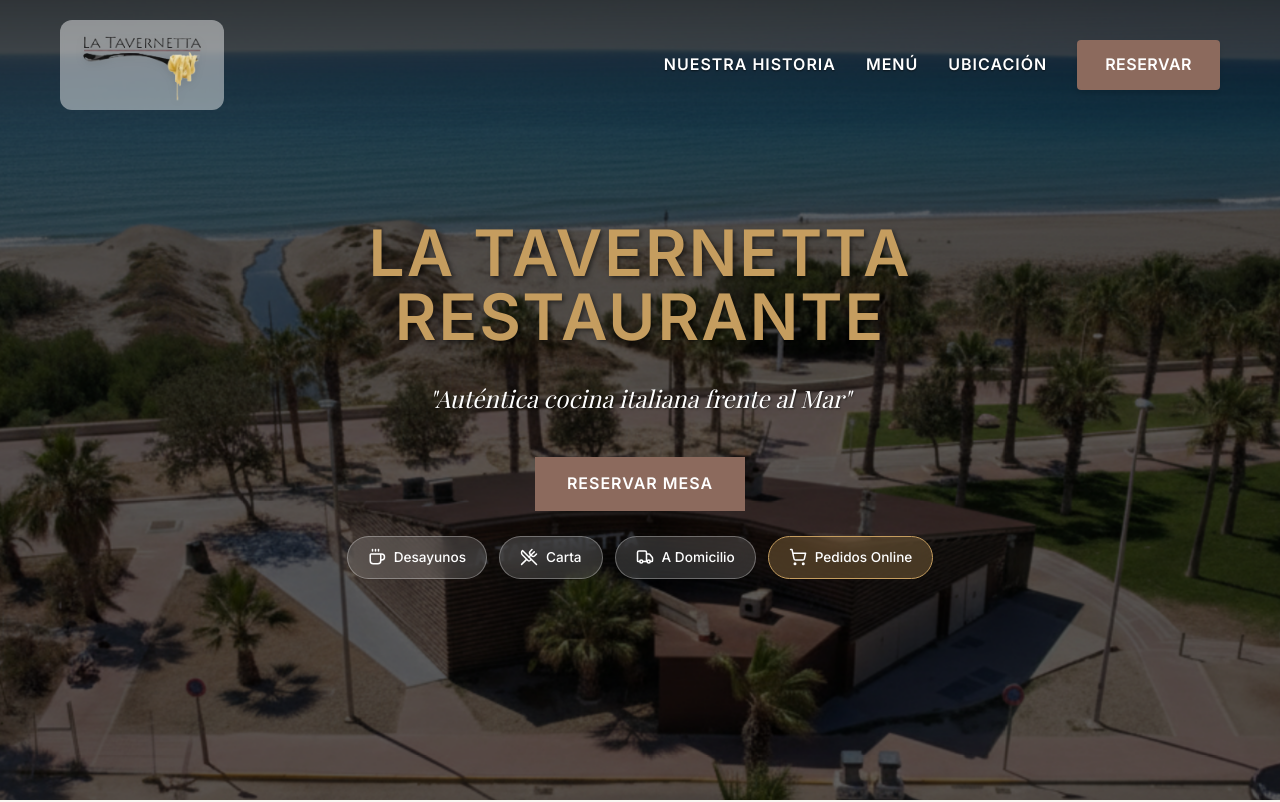
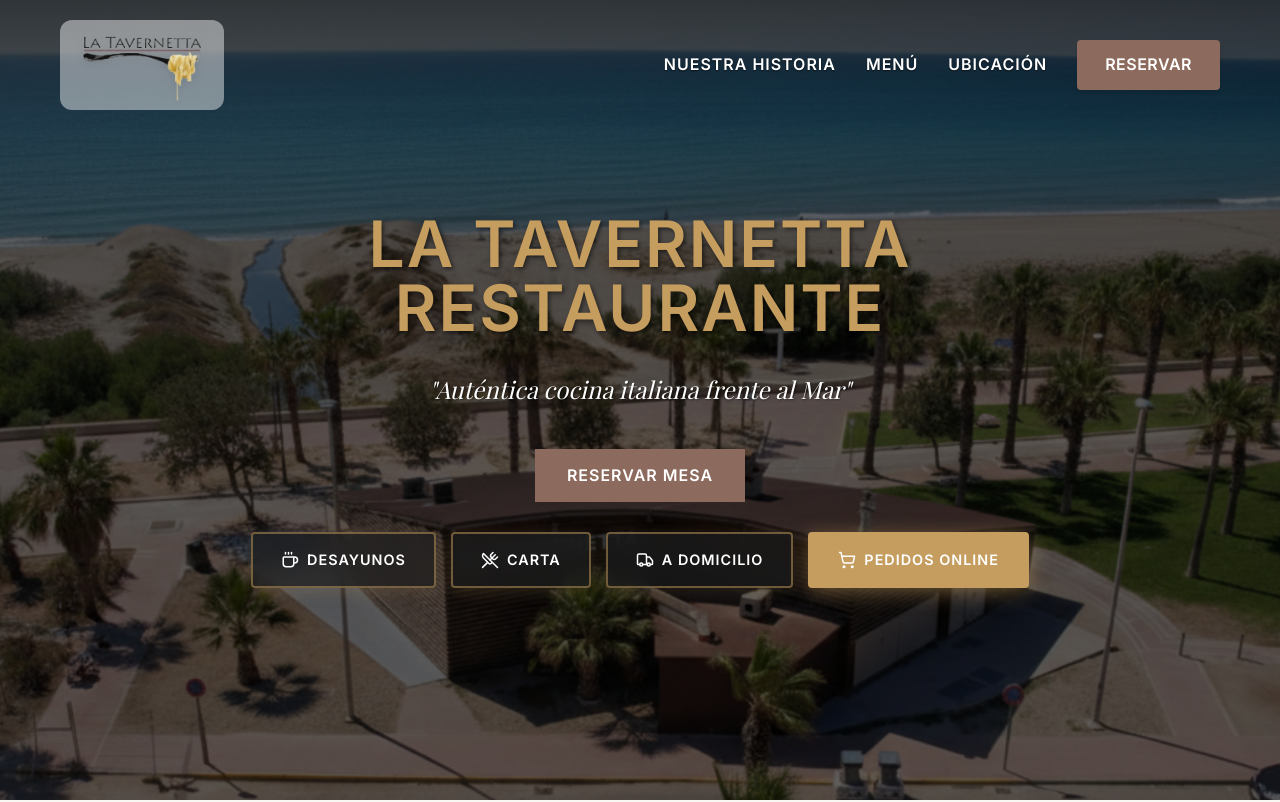
Before and after one commit to jmcabeo/landing_tavernetta, a React (Vite) app: page / in a window 1280 px wide. Shown: the top 802 px of the page. Built offline with nearby package versions, Linux system fonts and the light colour scheme; no server answers; the database is empty; a web font is replaced by a local one.

Commit message:
style(Hero): match menu buttons to primary button style with golden shadows

```diff
--- a/src/styles/Hero.css
+++ b/src/styles/Hero.css
@@ -161,42 +161,47 @@
 .hero-menu-buttons {
     display: flex;
     flex-wrap: wrap;
-    gap: 12px;
+    gap: 15px;
     justify-content: center;
-    margin-top: 25px;
+    margin-top: 30px;
 }
 
 .btn-secondary {
     display: inline-flex;
     align-items: center;
     gap: 8px;
-    padding: 10px 20px;
-    font-size: 0.85rem;
-    font-weight: 500;
-    background-color: rgba(255, 255, 255, 0.15);
+    padding: 14px 28px;
+    font-size: 0.9rem;
+    font-weight: 600;
+    background-color: rgba(30, 30, 30, 0.7);
     color: white;
-    border: 1px solid rgba(255, 255, 255, 0.3);
-    border-radius: 25px;
+    border: 2px solid rgba(197, 157, 95, 0.5);
+    border-radius: 4px;
     text-decoration: none;
     backdrop-filter: blur(10px);
     transition: all 0.3s ease;
-    text-transform: none;
-    letter-spacing: 0;
+    text-transform: uppercase;
+    letter-spacing: 1px;
+    box-shadow: 0 4px 15px rgba(197, 157, 95, 0.2);
 }
 
 .btn-secondary:hover {
-    background-color: rgba(255, 255, 255, 0.25);
-    border-color: rgba(255, 255, 255, 0.5);
-    transform: translateY(-2px);
+    background-color: rgba(197, 157, 95, 0.15);
+    border-color: #C59D5F;
+    transform: translateY(-3px);
+    box-shadow: 0 8px 25px rgba(197, 157, 95, 0.4);
 }
 
 .btn-secondary.btn-online {
-    background-color: rgba(197, 157, 95, 0.3);
+    background-color: #C59D5F;
     border-color: #C59D5F;
+    color: white;
+    box-shadow: 0 4px 20px rgba(197, 157, 95, 0.5);
 }
 
 .btn-secondary.btn-online:hover {
-    background-color: rgba(197, 157, 95, 0.5);
+    background-color: #d4ac6e;
+    box-shadow: 0 8px 30px rgba(197, 157, 95, 0.7);
 }
 
 @media (max-width: 768px) {
```
